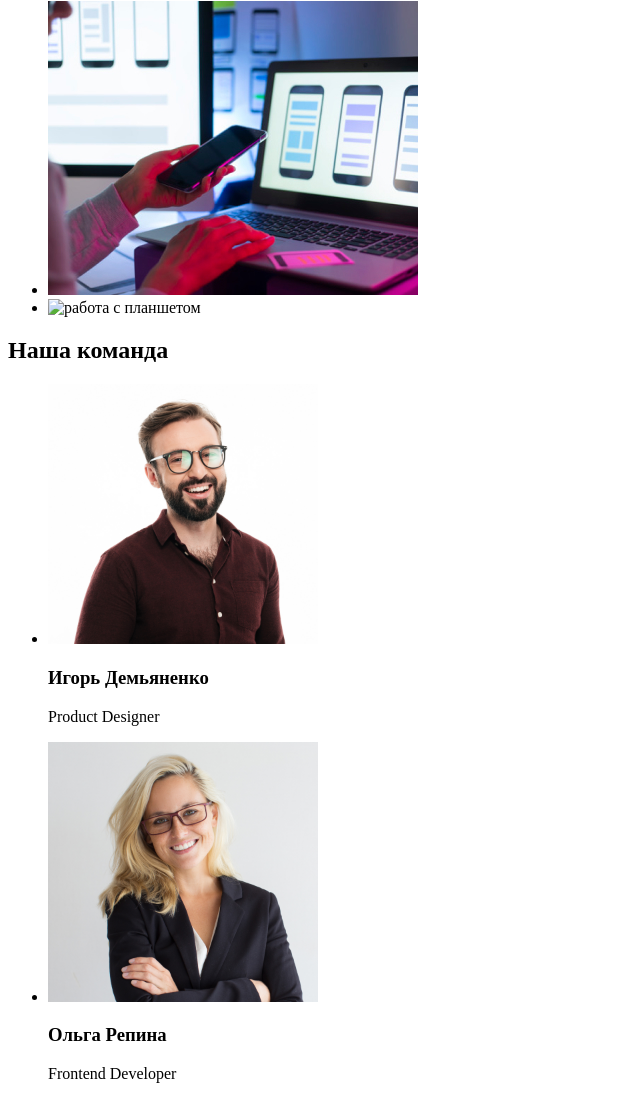
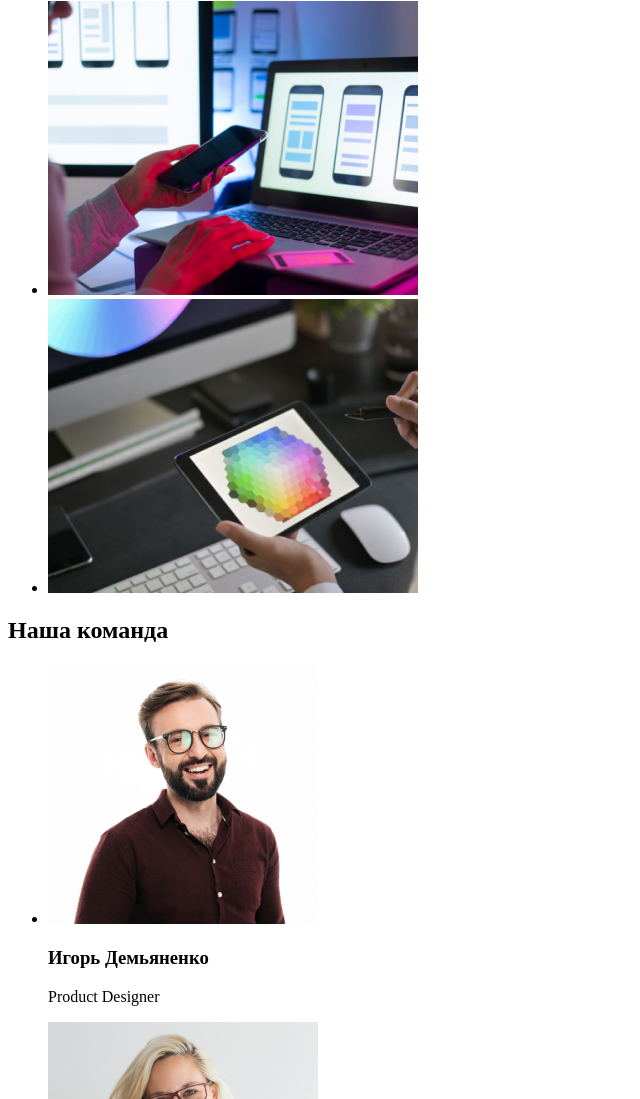
Before and after one commit to KsuwaGriwko/goit-markup-hw-01, a plain HTML site: page index.html in a window 1280 px wide. Shown: the part 984-2083 px from the top of the page, without its empty margins (0-640 px from the left). Drawn offline with Linux system fonts and the light colour scheme; the site is published under a folder, as on GitHub Pages, so addresses that start at the root find nothing.

Commit message:
Update index.html

```diff
--- a/index.html
+++ b/index.html
@@ -56,7 +56,7 @@
                     <ul>
                         <li><img alt="работа с компьютером" src="./images/1.jpg" width="370" height="294"></li>
                         <li><img alt="рабрта с телефоном" src="./images/2.jpg" width="370" height="294"></li>
-                        <li><img alt="работа с планшетом" src="/images/3.jpg" width="370" height="294"></li>
+                        <li><img alt="работа с планшетом" src="./images/3.jpg" width="370" height="294"></li>
                     </ul>
         </section>
         <section>
```
